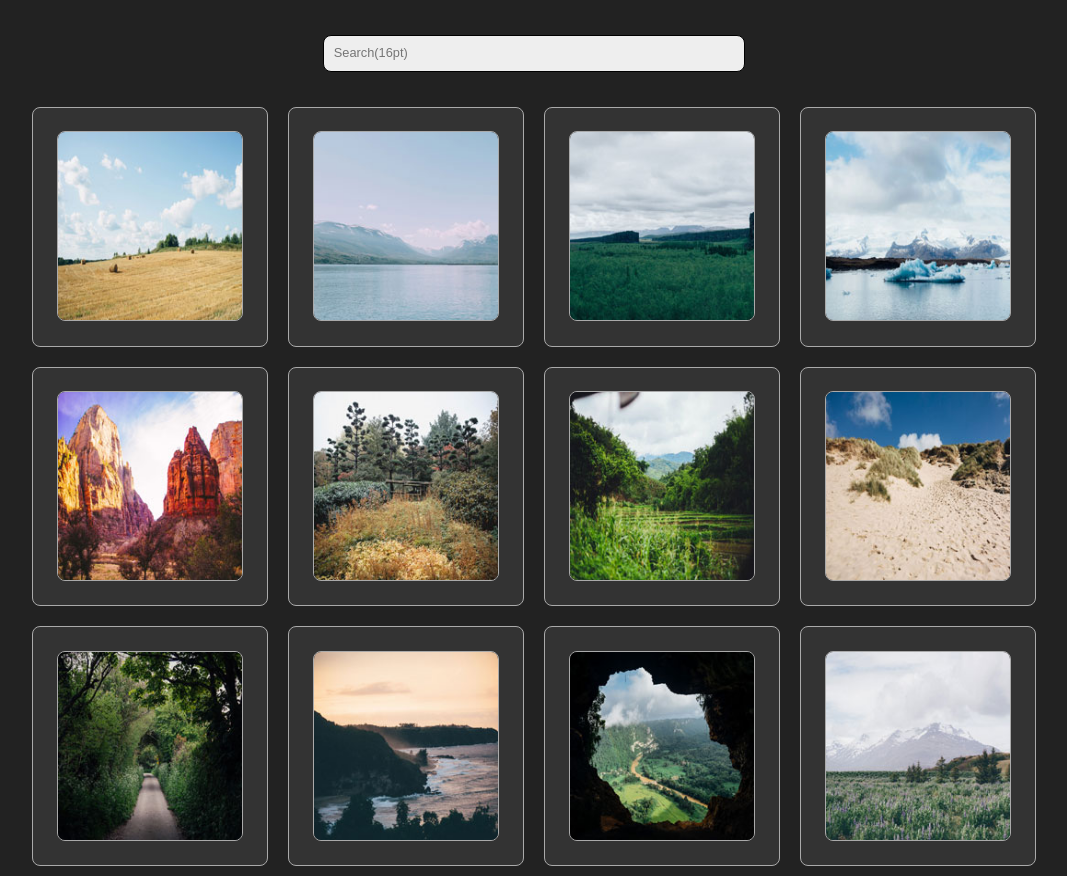
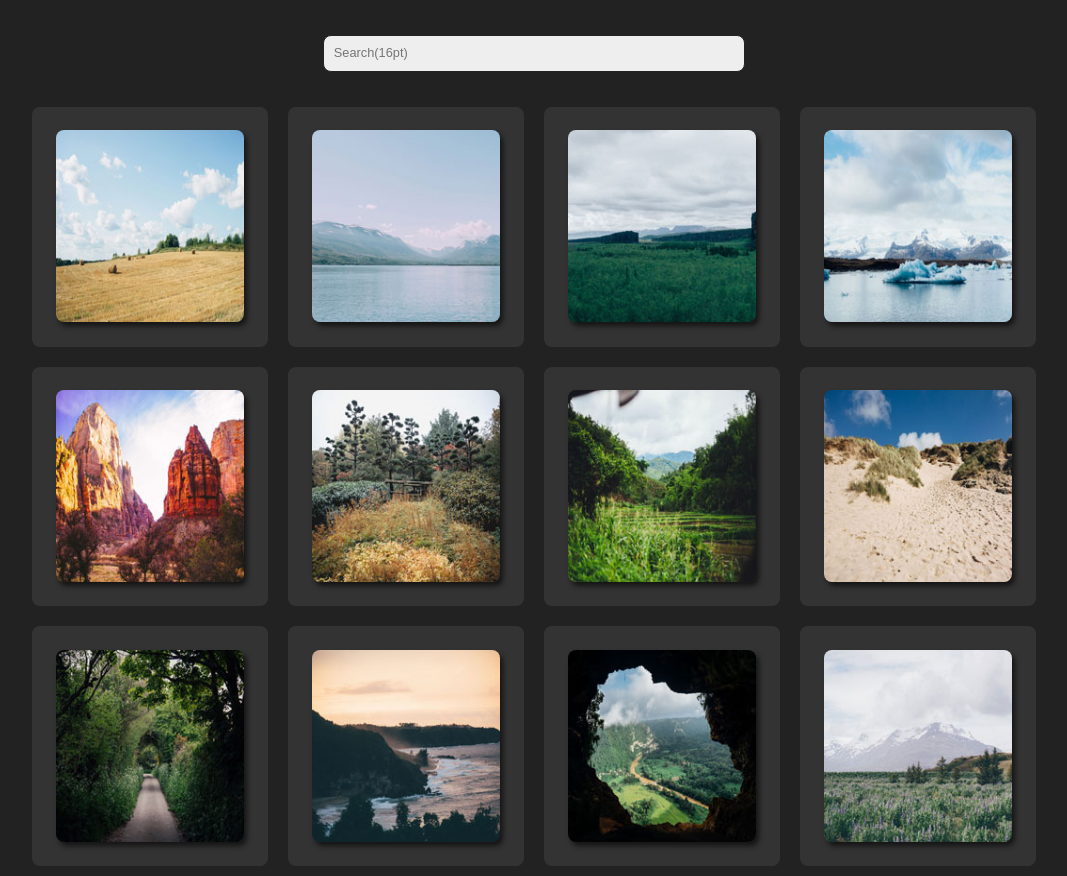
Before and after one commit to JasonBWelsh/interactive-photo-gallery, a plain HTML site: page index.html in a window 1280 px wide. Shown: the whole page, without its empty margins (106-1173 px from the left). Drawn offline with Linux system fonts and the light colour scheme.

Commit message:
Lightcase configured
Lightcase configured to specs and page styles changed. Time to write the
search app

```diff
--- a/index.html
+++ b/index.html
@@ -20,52 +20,61 @@
 		<div class="thumb-wrap">
 
 			<div class="thumb-div">
-				<a href="img/01.jpg" data-rel="lightcase"><img src="img/thumbnails/01.jpg" alt="
-Hay Bales"></a>
+				<a href="img/01.jpg" data-rel="lightcase:myCollection:slideshow"><img src="img/thumbnails/01.jpg" alt="I love hay bales. Took this snap on a drive through the countryside past some straw fields.
+
+"></a>
 			</div>
 
 			<div class="thumb-div">
-				<a href="img/02.jpg" data-rel="lightcase"><img src="img/thumbnails/02.jpg" alt="Mountaisn across a lake"></a>
+				<a href="img/02.jpg" data-rel="lightcase:myCollection:slideshow"><img src="img/thumbnails/02.jpg" alt="The lake was so calm today. We had a great view of the snow on the mountains from here."></a>
 			</div>
 
 			<div class="thumb-div">
-				<a href="img/03.jpg" data-rel="lightcase"><img src="img/thumbnails/03.jpg" alt="Green field with trees and hills in the background"></a>
+				<a href="img/03.jpg" data-rel="lightcase:myCollection:slideshow"><img src="img/thumbnails/03.jpg" alt="
+I hiked to the top of the mountain and got this picture of the canyon and trees below."></a>
 			</div>
 
 			<div class="thumb-div">
-				<a href="img/04.jpg" data-rel="lightcase"><img src="img/thumbnails/04.jpg" alt="Icebergs in the water by a glacier"></a>
+				<a href="img/04.jpg" data-rel="lightcase:myCollection:slideshow"><img src="img/thumbnails/04.jpg" alt="It was amazing to see an iceberg up close, it was so cold but didn’t snow today. "></a>
 			</div>
 
 			<div class="thumb-div">
-				<a href="img/05.jpg" data-rel="lightcase"><img src="img/thumbnails/05.jpg" alt="Rising bluffs in an arid landscape"></a>
+				<a href="img/05.jpg" data-rel="lightcase:myCollection:slideshow"><img src="img/thumbnails/05.jpg" alt="The red cliffs were beautiful. It was really hot in the desert but we did a lot of walking through the canyons."></a>
 			</div>
 
 			<div class="thumb-div">
-				<a href="img/06.jpg" data-rel="lightcase"><img src="img/thumbnails/06.jpg" alt="Rustic wood rail by exotic trees and foliage"></a>
+				<a href="img/06.jpg" data-rel="lightcase:myCollection:slideshow"><img src="img/thumbnails/06.jpg" alt="
+Fall is coming, I love when the leaves on the trees start to change color.
+
+"></a>
 			</div>
 
 			<div class="thumb-div">
-				<a href="img/07.jpg" data-rel="lightcase"><img src="img/thumbnails/07.jpg" alt="Dense jungle covered hills"></a>
+				<a href="img/07.jpg" data-rel="lightcase:myCollection:slideshow"><img src="img/thumbnails/07.jpg" alt="Plantation
+I drove past this plantation yesterday, everything is so green!"></a>
 			</div>
 
 			<div class="thumb-div">
-				<a href="img/08.jpg" data-rel="lightcase"><img src="img/thumbnails/08.jpg" alt="Rising sand duns and a blue sky"></a>
+				<a href="img/08.jpg" data-rel="lightcase:myCollection:slideshow"><img src="img/thumbnails/08.jpg" alt="My summer vacation to the Oregon Coast. I love the sandy dunes!"></a>
 			</div>
 
 			<div class="thumb-div">
-				<a href="img/09.jpg" data-rel="lightcase"><img src="img/thumbnails/09.jpg" alt="Forest enclosed path with flowers"></a>
+				<a href="img/09.jpg" data-rel="lightcase:myCollection:slideshow"><img src="img/thumbnails/09.jpg" alt="Countryside Lane
+We enjoyed a quiet stroll down this countryside lane."></a>
 			</div>
 
 			<div class="thumb-div">
-				<a href="img/10.jpg" data-rel="lightcase"><img src="img/thumbnails/10.jpg" alt="Waves craashing on the beach with high hills"></a>
+				<a href="img/10.jpg" data-rel="lightcase:myCollection:slideshow"><img src="img/thumbnails/10.jpg" alt="Sunset at the coast! The sky turned a lovely shade of orange."></a>
 			</div>
 
 			<div class="thumb-div">
-				<a href="img/11.jpg" data-rel="lightcase"><img src="img/thumbnails/11.jpg" alt="Outlook from a cave at a muddy river winding through a forest and plain"></a>
+				<a href="img/11.jpg" data-rel="lightcase:myCollection:slideshow"><img src="img/thumbnails/11.jpg" alt="I did a tour of a cave today and the view of the landscape below was breathtaking.
+
+"></a>
 			</div>
 
 			<div class="thumb-div">
-				<a href="img/12.jpg" data-rel="lightcase"><img src="img/thumbnails/12.jpg" alt="Snow capped mountains seen from across a green field with lavender"></a>
+				<a href="img/12.jpg" data-rel="lightcase:myCollection:slideshow"><img src="img/thumbnails/12.jpg" alt="I walked through this meadow of bluebells and got a good view of the snow on the mountain before the fog came in."></a>
 			</div>
 
 
@@ -75,7 +84,12 @@ Hay Bales"></a>
 		<script src="js/lightcase/src/js/lightcase.js"></script>
 		<script type="text/javascript">
 			jQuery(document).ready(function($) {
-					$('a[data-rel^=lightcase]').lightcase();
+					$('a[data-rel^=lightcase]').lightcase({
+
+						slideshow: true,
+						navigateEndless: true
+
+					});
 			});
 		</script>
 
--- a/main.css
+++ b/main.css
@@ -37,7 +37,7 @@ input[type="text"] {
 	background-color: #eee;
 	color: #000;
 	outline: none;
-	border: 1px solid #000;
+	border: 1px solid #222;
 	/*border: none;*/
 	border-radius: 8px;
 	padding: 10px;
@@ -49,7 +49,7 @@ input[type="text"] {
 input[type="text"]:focus {
 	background-color: #323232;
 	color: #efefef;
-	border: 1px solid #fff;
+	/*border: 1px solid #fff;*/
 }
 
 /* Gallery */
@@ -64,30 +64,34 @@ input[type="text"]:focus {
 	max-width: 80%;
 	max-width: 400px;
 	margin: 10px auto;
+	border-radius: 8px;
 }
 
-.thumb-div:hover {
+/*.thumb-div:hover {
 	background-color: #373737;
 }
-
+*/
 .thumb-div img {
 	margin-bottom: 10%;
 	margin-top: 10%;
 	height: 80%;
 	width: 80%;
-	transition: border-color 0.5s, filter 1s;
+	box-shadow: 3px 4px 5px #151515;
+	border-radius: 8px;
+	transition: border-color 0.5s, filter 1s, box-shadow 1s;
 }
 
 
-.thumb-div,
-.thumb-div img {
-	border: 1px solid #aaa;
+/*.thumb-div*/
+/*.thumb-div img*/ /*{*/
+	/*border: 1px solid #777;
 	border-radius: 8px;
-}
+}*/
 
 .thumb-div img:hover {
-	border-color: #fff;
-	filter: brightness(1.15);
+	border-color: #222;
+	box-shadow: 3px 4px 3px #222;
+	filter: brightness(1.2);
 }
 
 /* Media Queries */
```
